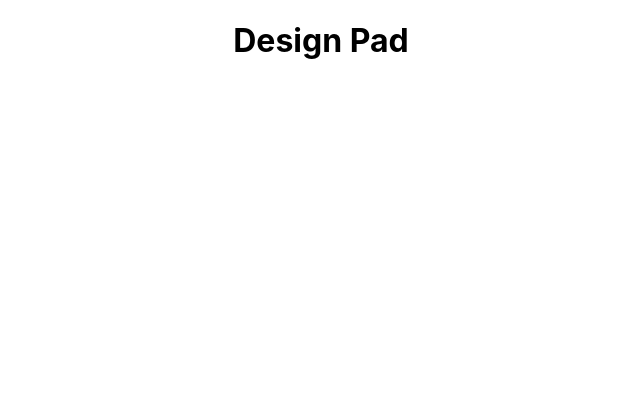
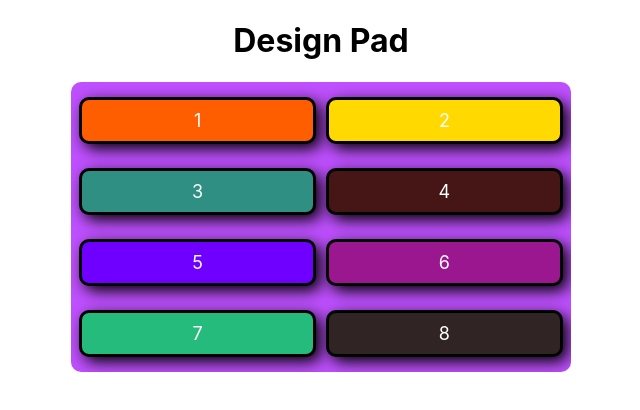
Before and after one commit to 464squad/design-pad, a React (Create React App) app: page / in a window 1280 px wide. Shown: the top 410 px of the page, without its empty margins (319-959 px from the left). Built offline with nearby package versions, Linux system fonts and the light colour scheme.

Commit message:
Finish with the layout for the pad input

```diff
--- a/src/components/DesignContainer.js
+++ b/src/components/DesignContainer.js
@@ -1,10 +1,14 @@
 import React from 'react';
+import PadInput from './PadInput';
 
 class DesignContainer extends React.Component{
     render() {
 
         return(
-            <h1>Design Pad</h1>
+            <div>
+                <h1>Design Pad</h1>
+                <PadInput />
+            </div>
         );
     }
 }
--- /dev/null
+++ b/src/components/PadInput.js
@@ -0,0 +1,24 @@
+import React from 'react';
+import '../padInput.css';
+
+class PadInput extends React.Component{
+
+    render (){
+
+        return(
+            <div className = "MainContainer clearfix">
+                <div>1</div>
+                <div>2</div>
+                <div>3</div>
+                <div>4</div>
+                <div>5</div>
+                <div>6</div>
+                <div>7</div>
+                <div>8</div>
+            </div>
+        );
+    }
+
+}
+
+export default PadInput;
--- /dev/null
+++ b/src/padInput.css
@@ -0,0 +1,66 @@
+* {
+    box-sizing: border-box;
+}
+
+.MainContainer {
+    background-color: rgb(191, 80, 255);
+    padding: 15px 8px;
+    width: 500px;
+    margin: 0 auto;
+    border-radius: 10px;
+}
+
+.MainContainer div {
+    margin-left: 2%;
+    width: 49%;
+    float: left;
+    margin-bottom: 5%;
+    padding: 10px;
+    border-radius: 10px;
+    font-size: 18px;
+    color: rgb(255, 255, 255);
+    border: solid black;
+    box-shadow: 5px 5px 15px black;
+}
+.clearfix {
+    overflow: auto;
+  }
+
+.MainContainer div:nth-of-type(1){
+    background-color: rgb(255, 94, 0);
+    margin-left: 0;
+}
+
+.MainContainer div:nth-of-type(2){
+    background-color: rgb(255, 217, 0);
+
+}
+
+.MainContainer div:nth-of-type(3){
+    background-color: rgb(47, 143, 130);
+    margin-left: 0;
+}
+
+.MainContainer div:nth-of-type(4){
+    background-color: rgb(70, 22, 22);
+}
+
+.MainContainer div:nth-of-type(5){
+    background-color: rgb(111, 0, 255);
+    margin-left: 0;
+}
+
+.MainContainer div:nth-of-type(6){
+    background-color: rgb(155, 23, 144);
+}
+
+.MainContainer div:nth-of-type(7){
+    background-color: rgb(36, 187, 124);
+    margin-left: 0;
+    margin-bottom: 0;
+}
+
+.MainContainer div:nth-of-type(8){
+    background-color: rgb(48, 37, 36);
+    margin-bottom: 0;
+}
```
Also changed, not shown: src/components/DesignBoard.js (added, +17 -0 lines).
